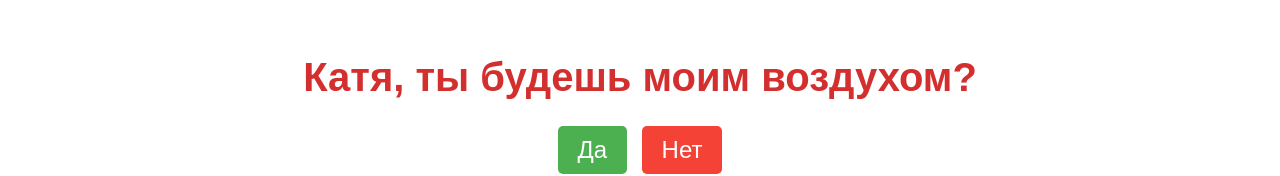
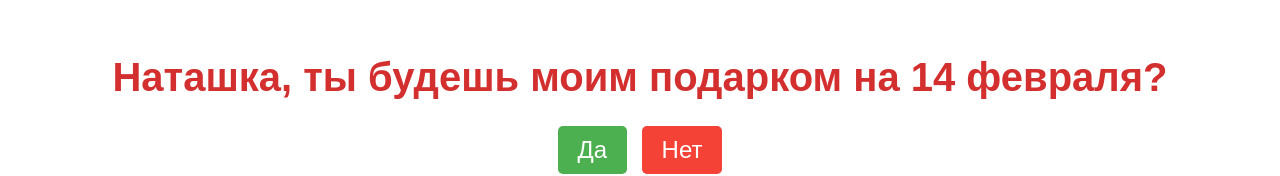
Before and after one commit to bchbrz/ILoveYouNatashka, a plain HTML site: page index.html in a window 1280 px wide. Shown: the part 137-313 px from the top of the page. Drawn offline with Linux system fonts and the light colour scheme.

Commit message:
index.html

```diff
--- a/index.html
+++ b/index.html
@@ -8,7 +8,7 @@
 </head>
 <body>
     <div class="container">
-        <h1>Катя, ты будешь моим воздухом?</h1>
+        <h1>Наташка, ты будешь моим подарком на 14 февраля?</h1>
         <div class="buttons">
             <button class="yes-button" onclick="handleYesClick()">Да</button>
             <button class="no-button" onclick="handleNoClick()">Нет</button>
```
